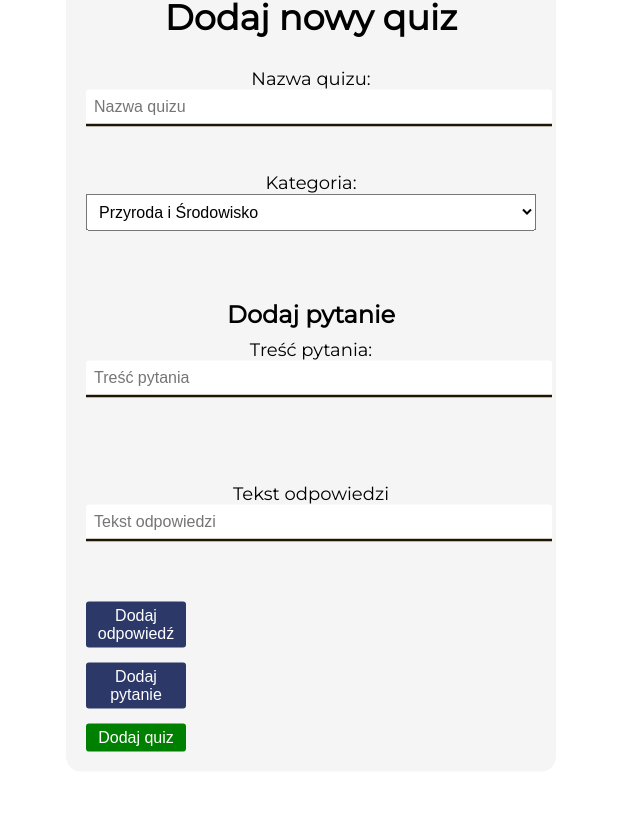
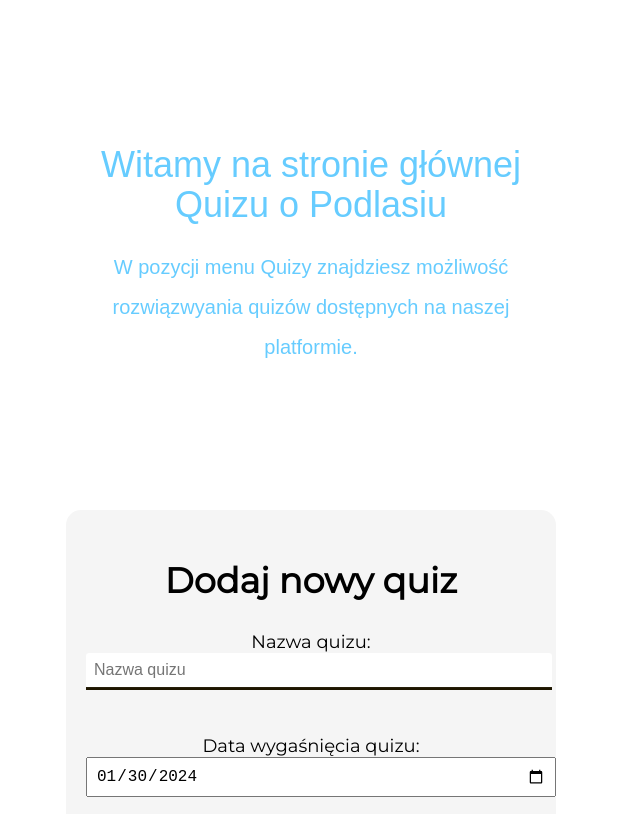
Before and after one commit to lewy212/Projekt_React, a React (Create React App) app: page /nic in a window 1280 px wide. Shown: the part 266-1080 px from the top of the page, without its empty margins (329-969 px from the left). Before the commit the page ends 1038 px from the top, so only its background shows below. Built offline with nearby package versions, Linux system fonts and the light colour scheme.

Commit message:
Zmiany edycja data
123

```diff
--- a/src/App.css
+++ b/src/App.css
@@ -34,9 +34,9 @@ body {
   padding: 20px;
   display: flex;
   flex-direction: column;
-  background-color: whitesmoke;
+  background-color: #FFFFFF;
   position: relative;
-  top: 5%;
+  margin-top: 100px;
   left: 50%;
 }
 
@@ -84,7 +84,7 @@ button {
   border-width: 0;
   box-shadow: rgba(50, 50, 93, .1) 0 0 0 1px inset,rgba(50, 50, 93, .1) 0 2px 5px 0,rgba(0, 0, 0, .07) 0 1px 1px 0;
   box-sizing: border-box;
-  color: #fff;
+  color: #000000;
   cursor: pointer;
   font-family: -apple-system,system-ui,"Segoe UI",Roboto,"Helvetica Neue",Ubuntu,sans-serif;
   font-size: 100%;
@@ -122,7 +122,7 @@ button {
 	line-height: 40px;
 	margin: 1em 0 .6em 0;
 	font-weight: normal;
-	color: white;
+	color: #000000;
 	font-family: 'Hammersmith One', sans-serif;
 	position: relative;
 	color: #6Cf;
@@ -133,7 +133,7 @@ button {
 	line-height: 40px;
 	margin: 1em 0 .6em 0;
 	font-weight: normal;
-	color: white;
+	color: #000000;
 	font-family: 'Hammersmith One', sans-serif;
 	position: relative;
 	color: #6Cf;
@@ -207,7 +207,7 @@ button {
   color: black;
 }
 .deleteButton{
-  background-color: red;
+  background-color: black;
 }
 .editButton{
   background-color: #333333;
@@ -404,3 +404,8 @@ input[type=radio] {
 #quiz-card-undefined{
   display: none;
 }
+
+.main-section{
+  margin-top: 50px;
+  margin-bottom: 50px;
+}
--- a/src/DodajQuiz.js
+++ b/src/DodajQuiz.js
@@ -5,56 +5,41 @@ import OdpowiedziClass from './klasy/OdpowiedziClass';
 import { Link, useParams } from 'react-router-dom';
 import { Redirect } from 'react-router-dom';
 
-
 function DodajQuiz({ dodajQuizDoListy, idOstatniegoQuizu, listaQuizow }) {
     const { quizId } = useParams();
     const [nazwa, setNazwa] = useState('');
     const [kategoria, setKategoria] = useState('');
     const [pytania, setPytania] = useState([]);
-
     const [pytanieTekst, setPytanieTekst] = useState('');
     const [odpowiedzi, setOdpowiedzi] = useState([]);
     const [odpowiedzTekst, setOdpowiedzTekst] = useState('');
     const [odpowiedzPrawidlowa, setOdpowiedzPrawidlowa] = useState(false);
     const [numerPoprawnejOdpowiedzi, setNumerPoprawnejOdpowiedzi] = useState(null);
-
     const [bladWalidacjiPytania, setBladWalidacjiPytania] = useState('');
     const [bladWalidacjiOdpowiedzi, setBladWalidacjiOdpowiedzi] = useState('');
     const [bladWalidacjiQuizu, setBladWalidacjiQuizu] = useState('');
     const [quizDodany, setQuizDodany] = useState(false);
     const [quizIdState, setQuizIdState] = useState(null);
-
-    const [dataWygasniecia, setDataWygasniecia] = useState(new Date());
-
-
+    const [dataWygasnieciaNowegoQuizu, setDataWygasnieciaNowegoQuizu] = useState(new Date());
+    const [dataWygasnieciaEdytowanegoQuizu, setDataWygasnieciaEdytowanegoQuizu] = useState(new Date());
+    const [aktualnaDataWygasniecia, setAktualnaDataWygasniecia] = useState(new Date());
 
     useEffect(() => {
-        /*
-        console.log('Effect is running');
-        console.log('quizId:', quizId);
-        console.log('listaQuizow:', listaQuizow);*/
-
         if (quizId && listaQuizow) {
             const quizDoEdycji = listaQuizow.find((quiz) => quiz.id === parseInt(quizId));
             if (quizDoEdycji) {
                 setQuizIdState(quizDoEdycji.id);
                 setNazwa(quizDoEdycji.nazwa);
                 setKategoria(quizDoEdycji.kategoria);
-
-                const pytaniaZOdpowiedziami = quizDoEdycji.listaPytan.map(pytanie => ({
+                setAktualnaDataWygasniecia(quizDoEdycji.dataWygasniecia); // Ustaw aktualną datę wygaśnięcia
+                const pytaniaZOdpowiedziami = quizDoEdycji.listaPytan.map((pytanie) => ({
                     ...pytanie,
-                    odpowiedzi: pytanie.listaOdpowiedzi ?? [] // Użyj właściwej nazwy właściwości
+                    odpowiedzi: pytanie.listaOdpowiedzi ?? [], // Użyj właściwej nazwy właściwości
                 }));
-
                 setPytania(pytaniaZOdpowiedziami);
-                console.log(pytaniaZOdpowiedziami); // Sprawdź, czy dane są poprawne
             }
         }
     }, [quizId, listaQuizow]);
-
-
-
-
 
     function czyNieZawieraZnakowSpecjalnych(tekst) {
         const regex = /^[a-zA-Z0-9 ]+$/; // Znaki alfanumeryczne
@@ -100,7 +85,7 @@ function DodajQuiz({ dodajQuizDoListy, idOstatniegoQuizu, listaQuizow }) {
     };
 
 
-    {/* start edycji, alert? */}
+    {/* start edycji, alert? */ }
 
     const handleEdytujPytanieTekst = (e, index) => {
         const updatedPytania = [...pytania];
@@ -174,7 +159,7 @@ function DodajQuiz({ dodajQuizDoListy, idOstatniegoQuizu, listaQuizow }) {
                     }
                     return odpowiedz;
                 });
-              return new PytanieClass(pytanie.id, pytanie.tresc, updatedOdpowiedzi, nowaPoprawnaOdpowiedz+1);
+                return new PytanieClass(pytanie.id, pytanie.tresc, updatedOdpowiedzi, nowaPoprawnaOdpowiedz + 1);
             }
             return pytanie;
         });
@@ -196,12 +181,6 @@ function DodajQuiz({ dodajQuizDoListy, idOstatniegoQuizu, listaQuizow }) {
         }
     };
 
-
-
-
-
-
-
     const handleDodajNowaOdpowiedz = (pytanieIndex) => {
         const nowaOdpowiedz = new OdpowiedziClass(0, "", false);
         const updatedPytania = [...pytania];
@@ -212,41 +191,37 @@ function DodajQuiz({ dodajQuizDoListy, idOstatniegoQuizu, listaQuizow }) {
         setPytania(updatedPytania);
     };
 
-
-
-
     const handleDodajQuiz = () => {
-
         if (!nazwa || nazwa.length < 5 || nazwa.length > 20) {
             setBladWalidacjiQuizu('Uzupełnij Quiz (min:5, max:20, data wygasniecia conajmniej dzien pozniej)');
             return;
         }
 
         if (quizIdState) {
-
             // Edycja istniejącego quizu
             const quizDoEdycji = listaQuizow.find((quiz) => quiz.id === quizIdState);
             if (quizDoEdycji) {
                 quizDoEdycji.nazwa = nazwa;
                 quizDoEdycji.kategoria = kategoria;
                 quizDoEdycji.listaPytan = pytania;
+                quizDoEdycji.dataWygasniecia = dataWygasnieciaEdytowanegoQuizu;
                 setQuizDodany(true);
             }
         } else {
             const noweId = idOstatniegoQuizu() + 1;
             setQuizIdState(noweId);
             const dataDodania = new Date();
-            const dataWygasniecia = new Date();
-            dataWygasniecia.setDate(dataDodania.getDate() + 7);
-            const nowyQuiz = new QuizClass(noweId, nazwa, kategoria, dataDodania, dataWygasniecia, pytania);
+            const nowyQuiz = new QuizClass(noweId, nazwa, kategoria, dataDodania, dataWygasnieciaNowegoQuizu, pytania);
             dodajQuizDoListy(nowyQuiz);
             setBladWalidacjiQuizu('');
             setQuizDodany(true);
         }
     };
+
     if (quizDodany) {
         return <Redirect to="/quizy" />;
     }
+
     return (
         <div id="quizContainer">
             {quizDodany ? (
@@ -267,6 +242,14 @@ function DodajQuiz({ dodajQuizDoListy, idOstatniegoQuizu, listaQuizow }) {
                         <input type="text" value={nazwa} onChange={(e) => setNazwa(e.target.value)} placeholder="Nazwa quizu" />
                     </label>
                     <label>
+                        Data wygaśnięcia quizu:
+                        <input
+                            type="date"
+                            value={quizIdState ? dataWygasnieciaEdytowanegoQuizu.toISOString().split('T')[0] : dataWygasnieciaNowegoQuizu.toISOString().split('T')[0]}
+                            onChange={(e) => (quizIdState ? setDataWygasnieciaEdytowanegoQuizu(new Date(e.target.value)) : setDataWygasnieciaNowegoQuizu(new Date(e.target.value)))}
+                        />
+                    </label>
+                    <label>
                         Kategoria:
                         <select value={kategoria} onChange={(e) => setKategoria(e.target.value)}>
                             <option value="Przyroda i Środowisko">Przyroda i Środowisko</option>
@@ -278,7 +261,7 @@ function DodajQuiz({ dodajQuizDoListy, idOstatniegoQuizu, listaQuizow }) {
                         </select>
                     </label>
 
-                    <h3 style={{ marginbottom: "25px" }}>Dodaj pytanie</h3>
+                    <h3 style={{ marginbottom: '25px' }}>Dodaj pytanie</h3>
                     {bladWalidacjiPytania && <p style={{ color: 'red' }}>{bladWalidacjiPytania}</p>}
                     <label>
                         Treść pytania:
@@ -287,7 +270,7 @@ function DodajQuiz({ dodajQuizDoListy, idOstatniegoQuizu, listaQuizow }) {
                     <ul className="answer-section">
                         {odpowiedzi.map((odp, index) => (
                             <li key={index} className="answer-item">
-                                <input type="radio" name="poprawnaOdpowiedz" onChange={() => setNumerPoprawnejOdpowiedzi(index+1)} />
+                                <input type="radio" name="poprawnaOdpowiedz" onChange={() => setNumerPoprawnejOdpowiedzi(index + 1)} />
                                 <span>{odp.tresc}</span>
                             </li>
                         ))}
@@ -300,17 +283,23 @@ function DodajQuiz({ dodajQuizDoListy, idOstatniegoQuizu, listaQuizow }) {
                     <button onClick={handleDodajOdpowiedz}>Dodaj odpowiedź</button>
                     <button onClick={handleDodajPytanie}>Dodaj pytanie</button>
 
-
-{/*Warunek quizId, co oznacza ze jestes w trybie edycji - wow */}
                     {quizId && (
                         <div>
                             <h3>Dodane pytania:</h3>
                             <ul>
                                 {pytania.map((pytanie, pytanieIndex) => (
                                     <li key={`quiz-${quizIdState}-pytanie-${pytanieIndex}`}>
-                    <label className='pytanieHeader'>
+                                        <label className="pytanieHeader">
                                             Pytanie {pytanieIndex + 1}:
                                             <input type="text" value={pytanie.tresc} onChange={(e) => handleEdytujPytanieTekst(e, pytanieIndex)} />
+                                        </label>
+                                        <label>
+                                            Data wygaśnięcia quizu:
+                                            <input
+                                                type="date"
+                                                value={quizIdState ? dataWygasnieciaEdytowanegoQuizu.toISOString().split('T')[0] : dataWygasnieciaNowegoQuizu.toISOString().split('T')[0]}
+                                                onChange={(e) => (quizIdState ? setDataWygasnieciaEdytowanegoQuizu(new Date(e.target.value)) : setDataWygasnieciaNowegoQuizu(new Date(e.target.value)))}
+                                            />
                                         </label>
                                         <ul>
                                             {pytanie.odpowiedzi && pytanie.odpowiedzi.length > 0 ? (
@@ -336,16 +325,9 @@ function DodajQuiz({ dodajQuizDoListy, idOstatniegoQuizu, listaQuizow }) {
                         </div>
                     )}
 
-
-
-
-
-        <button style={{ backgroundColor: "#008000" }} onClick={handleDodajQuiz}>
+                    <button style={{ backgroundColor: '#008000' }} onClick={handleDodajQuiz}>
                         {quizIdState ? 'Edytuj quiz' : 'Dodaj quiz'}
                     </button>
-
-
-
                 </>
             )}
         </div>
--- a/src/HeaderRouting.js
+++ b/src/HeaderRouting.js
@@ -19,7 +19,7 @@ const HeaderRouting = ({ listaQuizow, dodajQuizDoListy,usunQuizZListy }) => {
     return (
         <Router>
             <Navbar />
-            <Route exact path="/" component={PrzykladowyQuiz} />
+            <Route exact path="" component={PrzykladowyQuiz} />
 
             <Route exact path="/nic" render={(props) => <DodajQuiz dodajQuizDoListy={dodajQuizDoListy} idOstatniegoQuizu={getIdOstatniegoQuizu} {...props} />}/>
             {/*filip*/}
--- a/src/Navbar.js
+++ b/src/Navbar.js
@@ -6,7 +6,7 @@ const Navbar = () => {
         <div className="topnav">
             <div className="navLogoBox">
             <Link to="/" className="navLogo">
-                <img src="/logo.png" alt="Logo" style={{ height: "100px", margin: "25px"}} />
+                <img src="/logo.png" alt="żubr" style={{ height: "100px", margin: "25px"}} />
             </Link>
             </div>
 
--- a/src/PrzykladowyQuiz.js
+++ b/src/PrzykladowyQuiz.js
@@ -22,28 +22,10 @@ export default function PrzykladowyQuiz() {
 
     return (
         <div className="app">
-            {showScore ? (
-                <section className="showScore-section">
-                    Twoje punkty: {score} / {questions.length}
-                </section>
-            ) : (
-                <>
-                    <section className="question-section">
-                        <h1 className="header-styled-h1">
-                            Pytanie: {currentQuestion + 1}/{questions.length}
-                        </h1>
-                        <p className="text-styled">{questions[currentQuestion].questionText}</p>
-                    </section>
-
-                    <section className="answer-section">
-                        {questions[currentQuestion].answerOptions.map((item, index) => (
-                            <button key={index} className="btn" onClick={() => handleClick(item.isCorrect)}>
-                                {item.answerText}
-                            </button>
-                        ))}
-                    </section>
-                </>
-            )}
+            <section className="main-section">
+                <h1 className="header-styled-h1">Witamy na stronie głównej Quizu o Podlasiu</h1>
+                <p className="text-styled">W pozycji menu Quizy znajdziesz możliwość rozwiązwyania quizów dostępnych na naszej platformie.</p>
+            </section>
         </div>
     );
 }
--- a/src/RozwiazQuiz.js
+++ b/src/RozwiazQuiz.js
@@ -11,7 +11,6 @@ const RozwiazQuiz = ({ match, listaQuizow }) => {
 
 
     useEffect(() => {
-
         const aktualnyQuiz = listaQuizow.find((quiz) => quiz.id === parseInt(quizId));
         setQuiz(aktualnyQuiz);
     }, [quizId, listaQuizow]);
--- a/src/WyswietlQuizy.js
+++ b/src/WyswietlQuizy.js
@@ -2,7 +2,8 @@ import React from "react";
 import QuizClass from "./klasy/QuizClass";
 import RozwiazQuiz from "./RozwiazQuiz";
 import { Link } from "react-router-dom";
-const WyswietlQuizy = ({ listaQuizow,usunQuizZListy }) => {
+
+const WyswietlQuizy = ({ listaQuizow, usunQuizZListy }) => {
     const [rozwiazanieQuizu, setRozwiazanieQuizu] = React.useState(null);
 
     const handleRozwiazQuiz = (quizId) => {
@@ -12,30 +13,45 @@ const WyswietlQuizy = ({ listaQuizow,usunQuizZListy }) => {
     const handleCloseRozwiazQuiz = () => {
         setRozwiazanieQuizu(null);
     };
+
     const handleUsunQuiz = (id) => {
-        usunQuizZListy(id)
+        usunQuizZListy(id);
     };
+
     return (
         <div>
             <h2 style={{ textAlign: "center", marginTop: "200px" }}>Lista Quizów</h2>
             <div className="quiz-list">
-                {listaQuizow.map((quiz) => (
+                {listaQuizow.map((quiz) => {
+                    // Sprawdź, czy quiz ma datę wygaśnięcia
+                    if (!quiz.dataWygasniecia) {
+                        // Jeśli nie, przypisz datę wygaśnięcia na 7 dni od daty dodania
+                        const dataWygasniecia = new Date(quiz.dataDodaniaQuizu);
+                        dataWygasniecia.setDate(dataWygasniecia.getDate() + 7);
+                        quiz.dataWygasniecia = dataWygasniecia;
+                    }
+
+                    return (
                         <div key={quiz.id} id={`quiz-card-${quiz.id}`} className="quiz-card">
                             <h3>{quiz.nazwa}</h3>
                             <p>Kategoria: {quiz.kategoria}</p>
                             <p>Data dodania: {quiz.dataDodaniaQuizu ? quiz.dataDodaniaQuizu.toLocaleDateString() : 'Brak daty'}</p>
-                        <p>Data wygaśnięcia: {quiz.dataWygasnieciaQuizu ? quiz.dataWygasnieciaQuizu.toLocaleString() : 'Brak daty'}</p>
+                            <p>Data wygaśnięcia: {quiz.dataWygasniecia ? quiz.dataWygasniecia.toLocaleString() : 'Brak daty'}</p>
                             <Link to={`/rozwiaz-quiz/${quiz.id}`}>
                                 <button>Rozwiąż Quiz</button>
                             </Link>
-                        <button  onClick={() => handleUsunQuiz(quiz.id)} className="deleteButton">Usun <br></br>Quiz</button><br></br>
+                            <button onClick={() => handleUsunQuiz(quiz.id)} className="deleteButton">
+                                Usun <br></br>Quiz
+                            </button>
+                            <br></br>
                             <Link to={`/edytuj-quiz/${quiz.id}`}>
-                            <button className="editButton">Edytuj<br></br> Quiz</button>
+                                <button className="editButton">
+                                    Edytuj<br></br> Quiz
+                                </button>
                             </Link>
-
-
                         </div>
-                ))}
+                    );
+                })}
             </div>
             {rozwiazanieQuizu && <RozwiazQuiz quizId={rozwiazanieQuizu} onClose={handleCloseRozwiazQuiz} />}
         </div>
```
Lines whose indentation alone changed are shown as unchanged.
